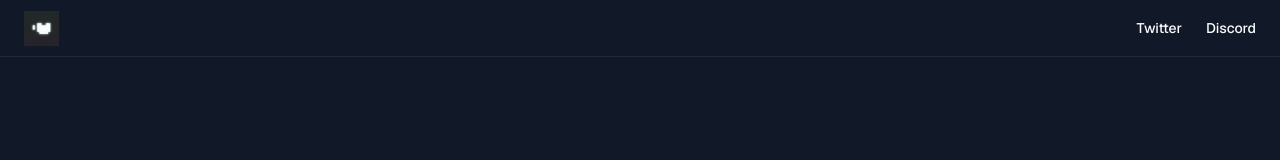
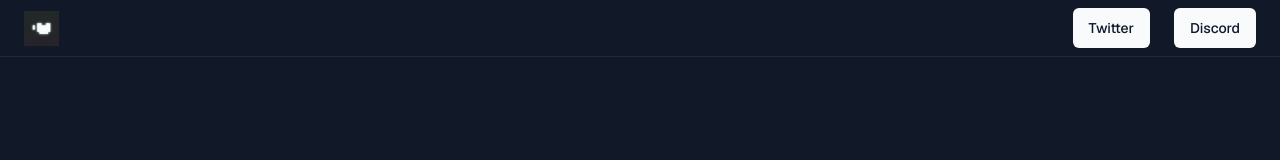
Before and after one commit to julienAta/index-protocol-landing, a Next.js app: page / in a window 1280 px wide. Shown: the top 160 px of the page. Built offline with nearby package versions, Linux system fonts and the light colour scheme.

Commit message:
button style

```diff
--- a/components/component/landinggg.tsx
+++ b/components/component/landinggg.tsx
@@ -27,21 +27,18 @@ export function Landinggg() {
       <header className="px-4 lg:px-6 h-14 flex items-center">
         <Link className="flex items-center justify-center" href="#">
           <Image alt="Acme Inc" height="35" src="/aaa.jpg" width="35" />
-          <span className="sr-only">Acme Inc</span>
         </Link>
         <nav className="ml-auto flex gap-4 sm:gap-6">
-          <Link
-            className="text-sm font-medium hover:underline underline-offset-4"
-            href="#"
+          <a href="#" target="_blank" rel="noopener noreferrer">
+            <Button>Twitter</Button>
+          </a>
+          <a
+            href="https://discord.gg/jzVsyfn4aa"
+            target="_blank"
+            rel="noopener noreferrer"
           >
-            Twitter
-          </Link>
-          <Link
-            className="text-sm font-medium hover:underline underline-offset-4"
-            href="#"
-          >
-            Discord
-          </Link>
+            <Button>Discord</Button>
+          </a>
         </nav>
       </header>
       <main className="flex-1">
```
